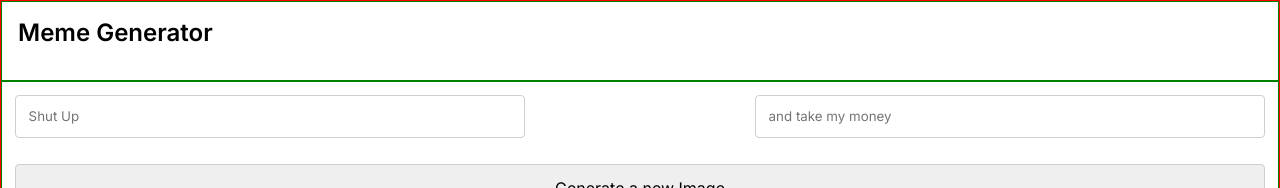
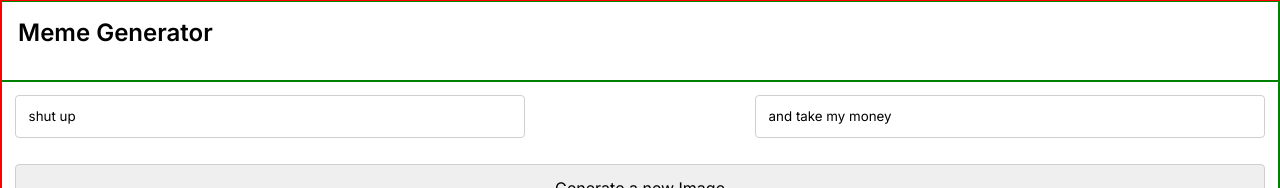
Before and after one commit to Sibindra/meme-generator, a React (Create React App) app: page / in a window 1280 px wide. Shown: the top 188 px of the page. Built offline with nearby package versions, Linux system fonts and the light colour scheme.

Commit message:
values added

```diff
--- a/src/components/Article.jsx
+++ b/src/components/Article.jsx
@@ -6,6 +6,7 @@ import Section from "./Section";
 
 export default function Article() {
 
+    // eslint-disable-next-line
     const [allMemeImages,setAllMemeImages]=useState(memesData);
 
 
@@ -58,6 +59,7 @@ export default function Article() {
                         className="text"
                         name="first"
                         onChange={handleChange}
+                        value={memeText.first}
                     />
                     <input
                         type="text"
@@ -66,6 +68,7 @@ export default function Article() {
                         className="text"
                         name="second"
                         onChange={handleChange}
+                        value={memeText.second}
                     />
                 </div>
 
```
